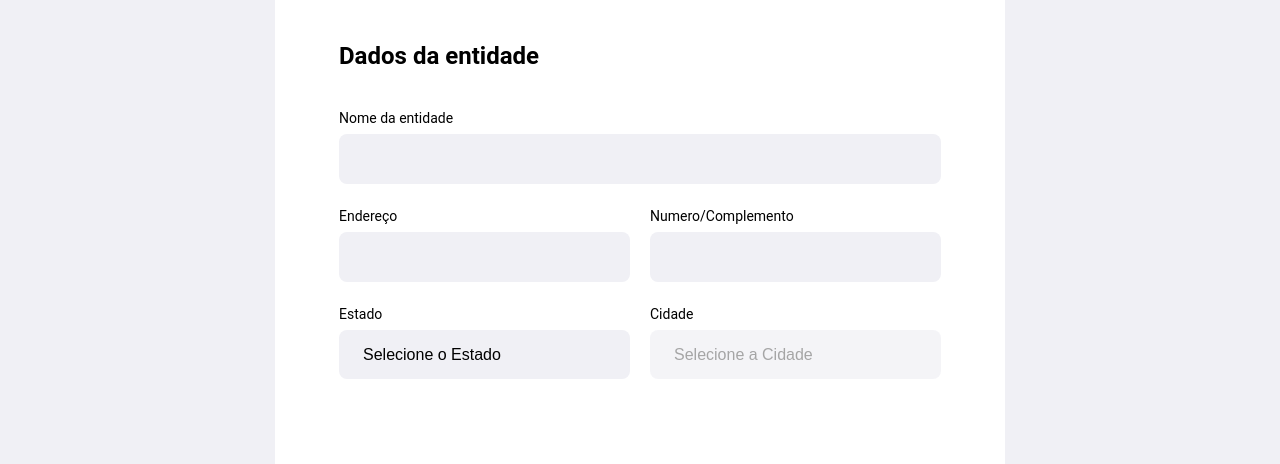
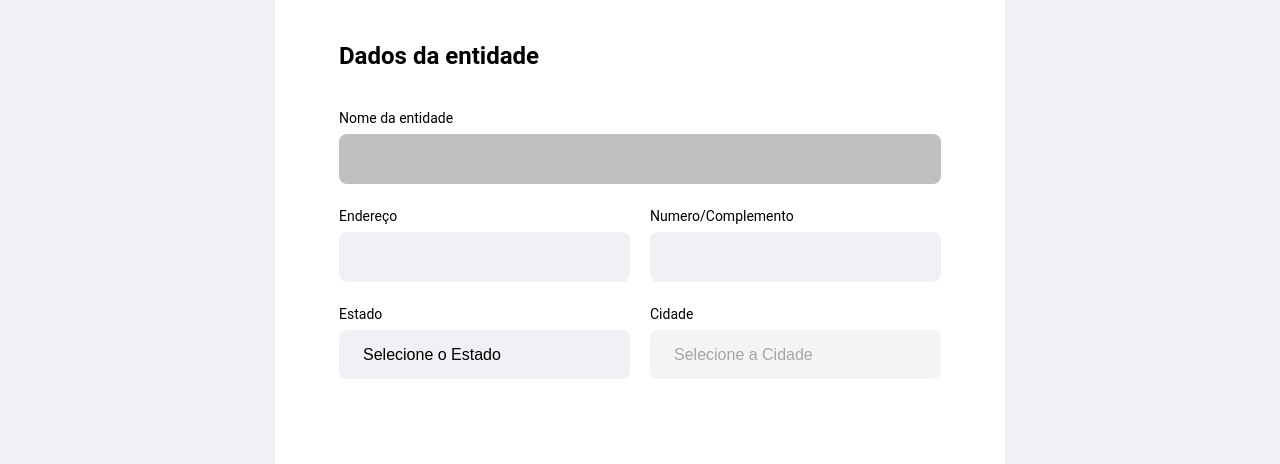
Before and after one commit to lukkasmatheu/nlw, a plain HTML site: page create-point.html in a window 1280 px wide. In both pictures the pointer is over the input 640 px from the left and 456 px from the top of the page. Shown: the part 297-761 px from the top of the page. Drawn offline with Linux system fonts and the light colour scheme; no server answers.

Commit message:
alteracoes na interação dos input

```diff
--- a/styles/create-point.css
+++ b/styles/create-point.css
@@ -79,6 +79,10 @@ form select{
     appearance: none;
 }
 
+form input:hover{
+    background: #c0c0c0;
+}
+
 form label{
     font-size: 14px;
     margin-bottom: 8px;
@@ -124,11 +128,12 @@ form button:hover{
     align-items: center;
     justify-content: space-between;
     cursor: pointer;
+    transition: 300ms;
 }
 
-/*.items-grid li:hover{
+.items-grid li:hover{
     background: #c0c0c0;
-}*/
+}
 .items-grid li span{
     flex: 1;
     display: flex;
```
